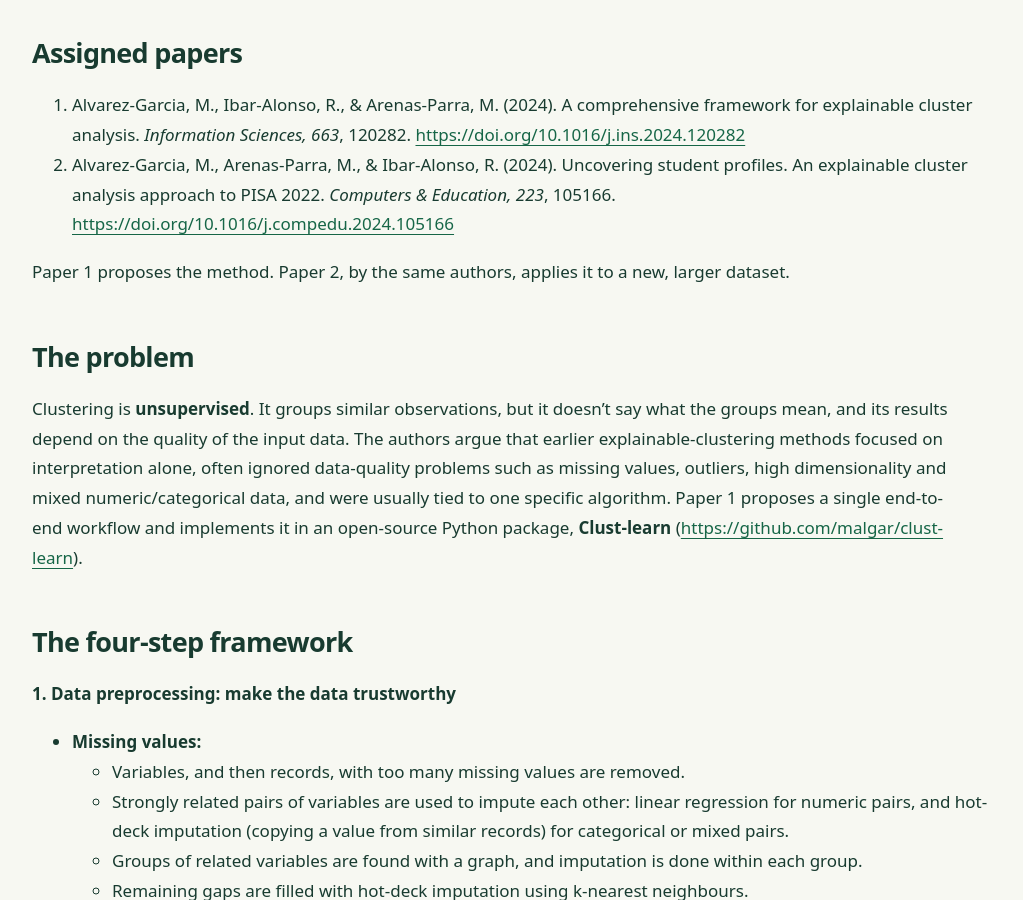
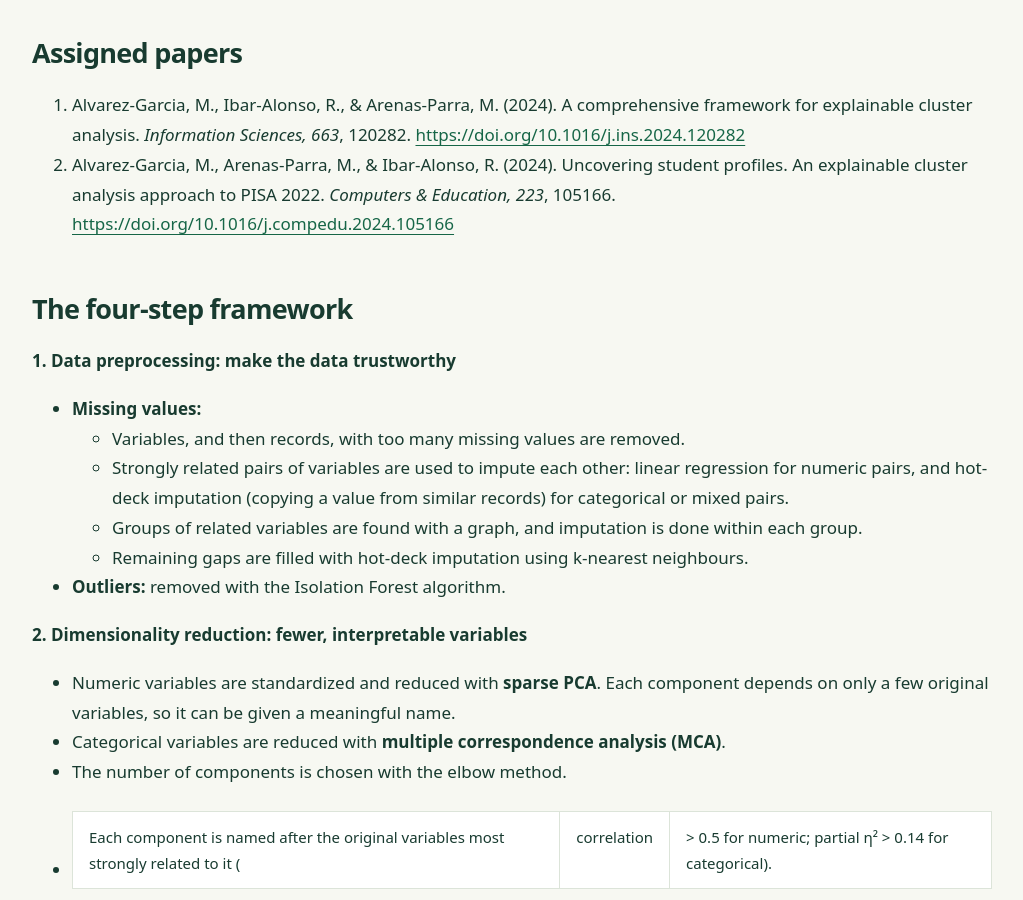
Before and after one commit to Oscarmvr-12/Seoul-Bike, a Jekyll site: the page built from docs/paper-summary.md, in a window 1280 px wide and 900 px high, scrolled down 432 px. Shown: the whole window, without its empty margins (84-1107 px from the left). Built offline with Jekyll 4.4.1, drawn with Linux system fonts in a browser that asks for light colours.

Commit message:
Revise paper summary by removing initial explanations
Removed introductory explanation and problem statement from the paper summary.

```diff
--- a/docs/paper-summary.md
+++ b/docs/paper-summary.md
@@ -10,12 +10,6 @@ title: Paper Summary
 
 1. Alvarez-Garcia, M., Ibar-Alonso, R., & Arenas-Parra, M. (2024). A comprehensive framework for explainable cluster analysis. *Information Sciences, 663*, 120282. <https://doi.org/10.1016/j.ins.2024.120282>
 2. Alvarez-Garcia, M., Arenas-Parra, M., & Ibar-Alonso, R. (2024). Uncovering student profiles. An explainable cluster analysis approach to PISA 2022. *Computers & Education, 223*, 105166. <https://doi.org/10.1016/j.compedu.2024.105166>
-
-Paper 1 proposes the method. Paper 2, by the same authors, applies it to a new, larger dataset.
-
-## The problem
-
-Clustering is **unsupervised**. It groups similar observations, but it doesn't say what the groups mean, and its results depend on the quality of the input data. The authors argue that earlier explainable-clustering methods focused on interpretation alone, often ignored data-quality problems such as missing values, outliers, high dimensionality and mixed numeric/categorical data, and were usually tied to one specific algorithm. Paper 1 proposes a single end-to-end workflow and implements it in an open-source Python package, **Clust-learn** (<https://github.com/malgar/clust-learn>).
 
 ## The four-step framework
 
```
